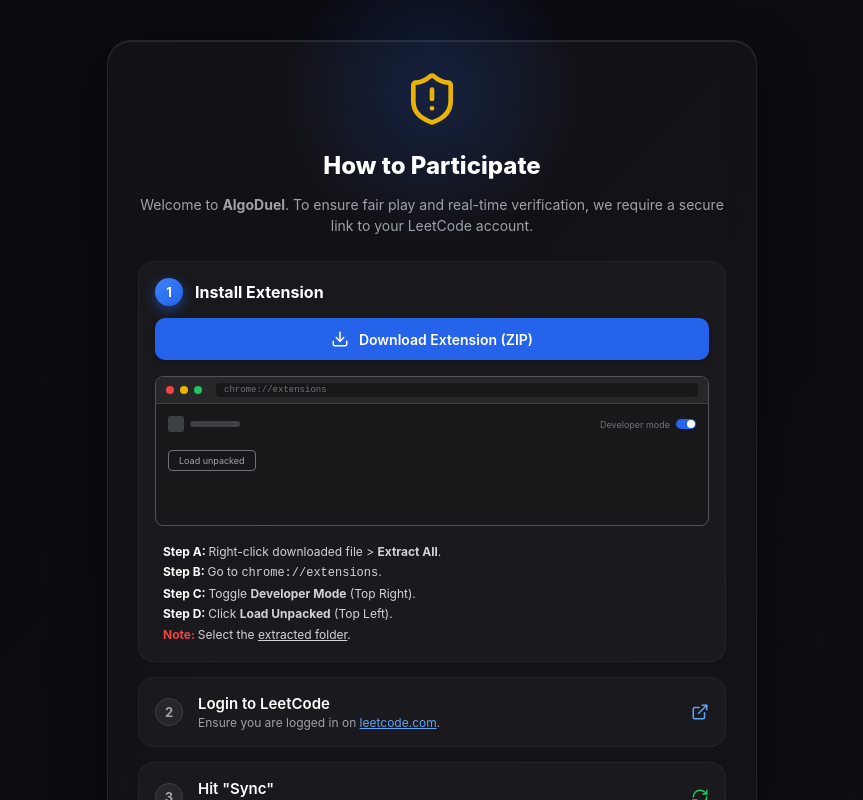
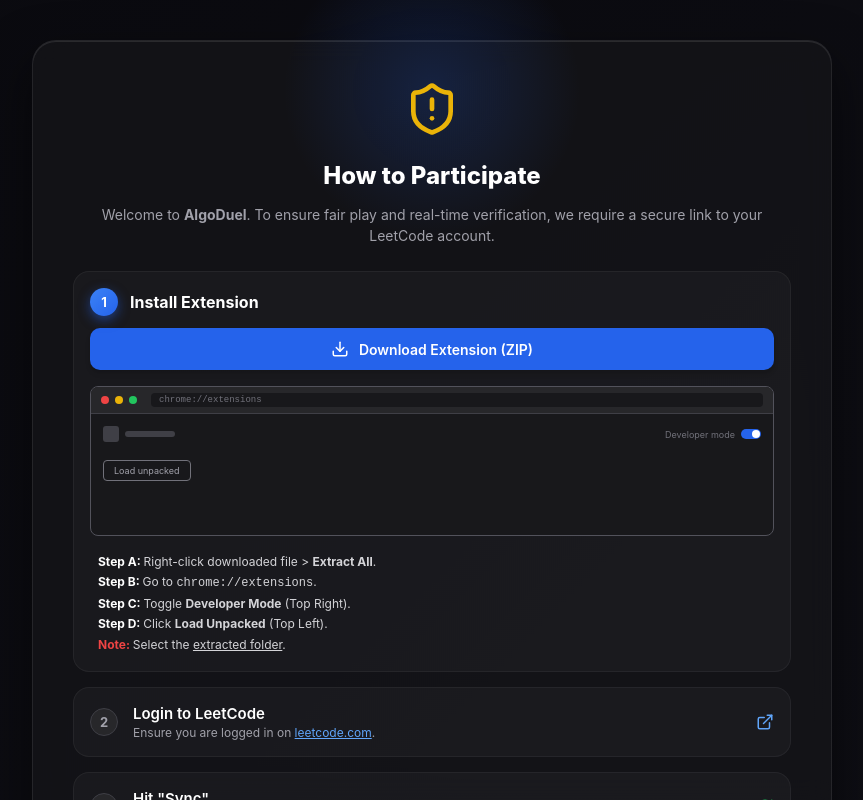
Before and after one commit to Somesh520/smartcoder, a React (Vite) app in the folder frontend/: page /connect in a window 1280 px wide. Shown: the whole page, without its empty margins (208-1071 px from the left). Built offline with nearby package versions, Linux system fonts and the light colour scheme; no server answers.

Commit message:
style: final fix for ConnectLeetCode layout fitting

```diff
--- a/frontend/src/components/ConnectLeetCode.jsx
+++ b/frontend/src/components/ConnectLeetCode.jsx
@@ -17,8 +17,11 @@
 
     return (
         <div className="page-container" style={{
-            flex: 1,
+            position: 'absolute',
+            top: 0,
+            left: 0,
             width: '100%',
+            height: '100%',
             display: 'flex',
             flexDirection: 'column',
             alignItems: 'center',
@@ -26,19 +29,20 @@
             color: 'white',
             textAlign: 'center',
             padding: '40px 20px',
-            overflowY: 'auto'
+            overflowY: 'auto',
+            zIndex: 1
         }}>
             <div className="main-card" style={{
                 background: 'rgba(24, 24, 27, 0.6)', // Glassmorphism
                 backdropFilter: 'blur(12px)',
-                padding: '30px', // Reduced padding
+                padding: '40px',
                 borderRadius: '24px',
                 boxShadow: '0 20px 50px rgba(0,0,0,0.5), inset 0 1px 0 rgba(255,255,255,0.1)',
                 border: '1px solid rgba(255, 255, 255, 0.08)',
-                maxWidth: '650px',
+                maxWidth: '800px',
                 width: '100%',
                 position: 'relative',
-                // Removed overflow: hidden to prevent clipping
+                margin: 'auto 0' // Center card vertically in the absolute container
             }}>
                 {/* Glow Effect (Moved to a clipped inner container if needed, or left to overflow safely) */}
                 <div style={{
```
